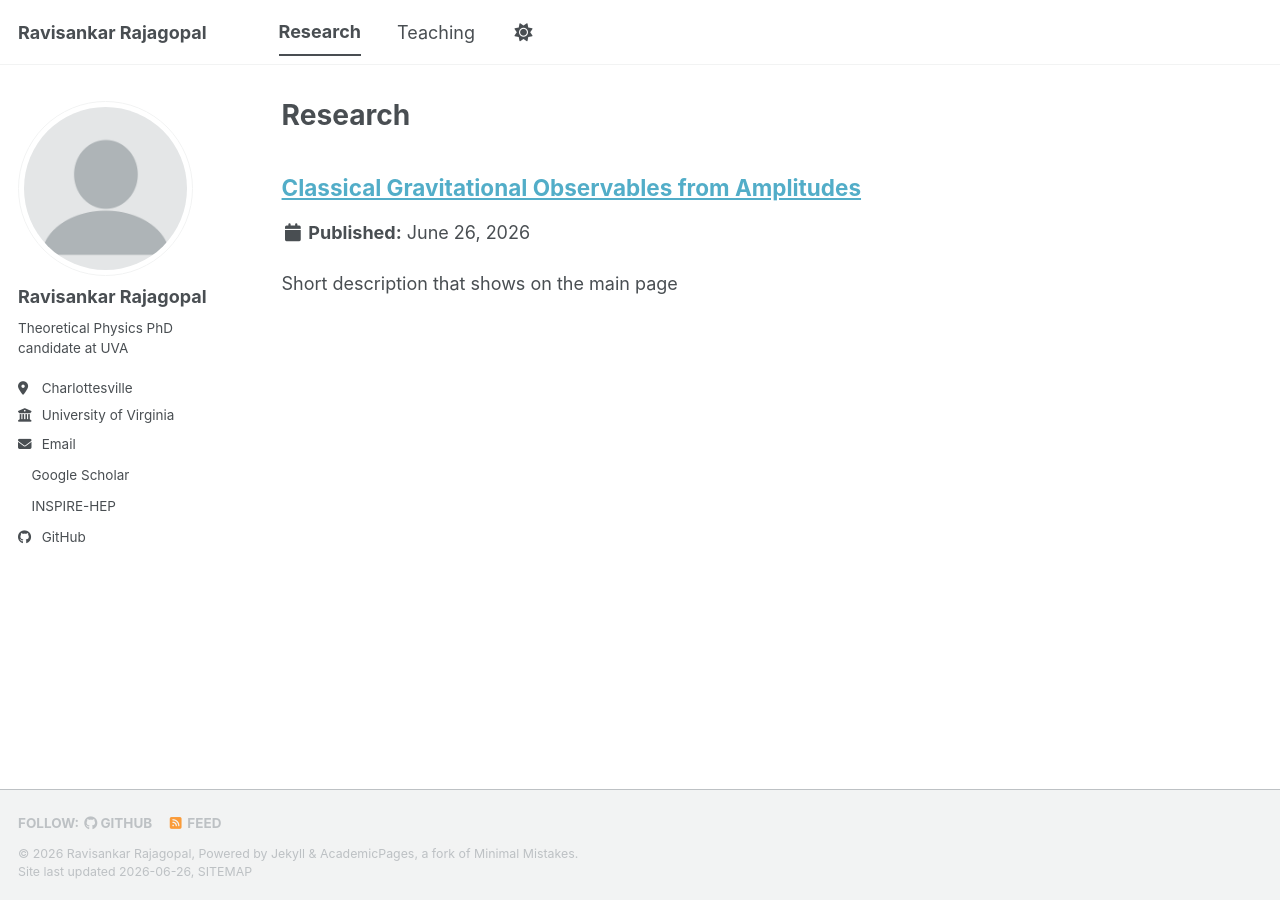
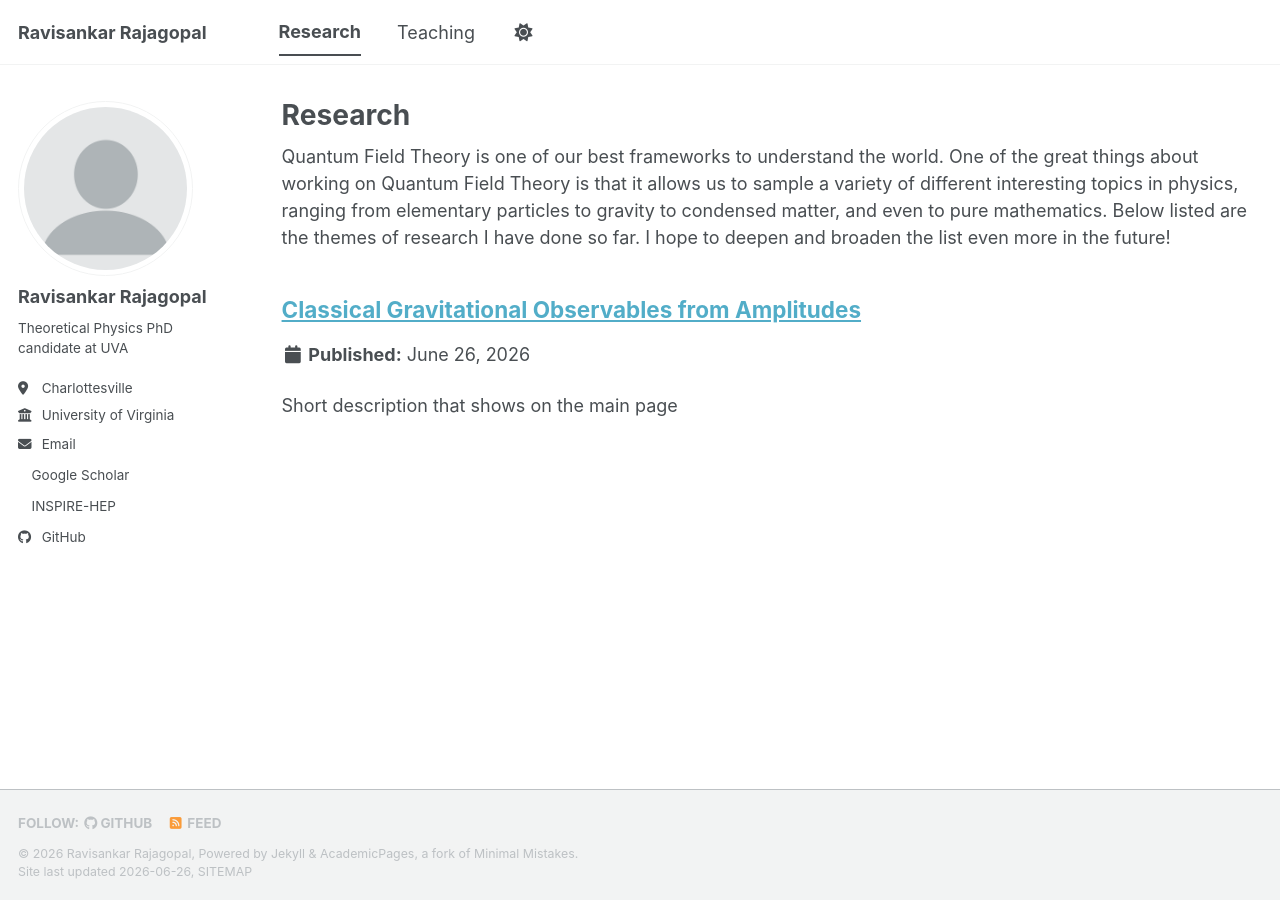
Before and after one commit to ravisankar712/ravisankar712.github.io, a Jekyll site: the page built from _pages/research.html, in a window 1280 px wide. Built offline with Jekyll 4.4.1, drawn with Linux system fonts in a browser that asks for light colours; a style sheet for code colours, icons or effects is not loaded.

Commit message:
Update research.html

```diff
--- a/_pages/research.html
+++ b/_pages/research.html
@@ -5,6 +5,10 @@ permalink: /research/
 author_profile: true
 ---
 {% include base_path %}
+Quantum Field Theory is one of our best frameworks to understand the world. One of the great things about working on Quantum Field Theory is that it allows us to sample a variety of different interesting topics in physics, ranging from elementary particles to gravity to condensed matter, and even to pure mathematics.
+
+Below listed are the themes of research I have done so far. I hope to deepen and broaden the list even more in the future!
+
 {% for post in site.research reversed %}
   {% include archive-single.html %}
 {% endfor %}
```
